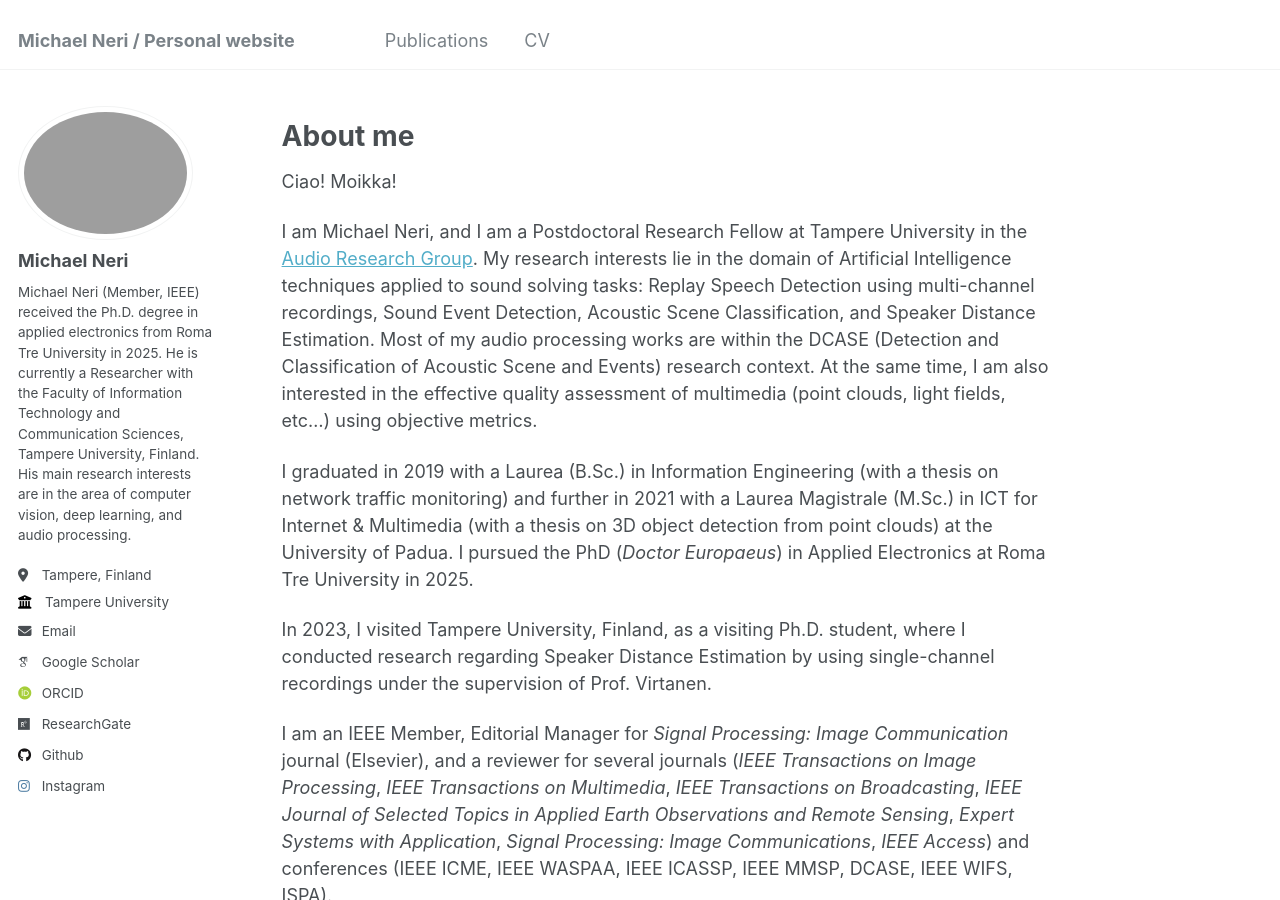
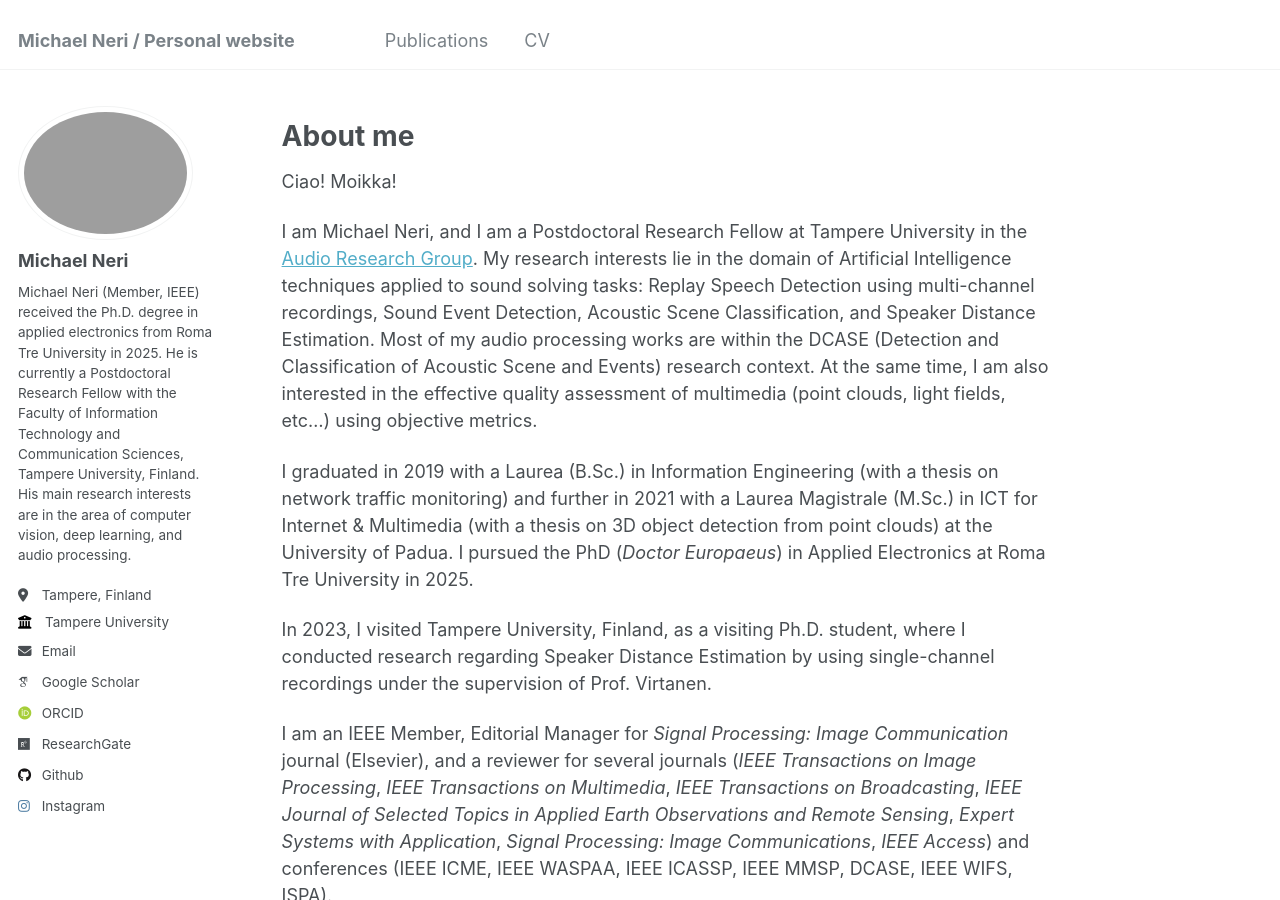
Before and after one commit to michaelneri/michaelneri.github.io, a Jekyll site: the page built from _pages/about.md, in a window 1280 px wide and 900 px high. Built offline with Jekyll 4.4.1, drawn with Linux system fonts in a browser that asks for light colours; some web fonts are replaced.

Commit message:
Update _config.yml

```diff
--- a/_config.yml
+++ b/_config.yml
@@ -24,7 +24,7 @@ author:
   avatar           : "profile.png"
   name             : "Michael Neri"
   pronouns         : # example: "she/her"
-  bio              : "Michael Neri (Member, IEEE) received the Ph.D. degree in applied electronics from Roma Tre University in 2025. He is currently a Researcher with the Faculty of Information Technology and Communication Sciences, Tampere University, Finland. His main research interests are in the area of computer vision, deep learning, and audio
+  bio              : "Michael Neri (Member, IEEE) received the Ph.D. degree in applied electronics from Roma Tre University in 2025. He is currently a Postdoctoral Research Fellow with the Faculty of Information Technology and Communication Sciences, Tampere University, Finland. His main research interests are in the area of computer vision, deep learning, and audio
 processing."
   location         : "Tampere, Finland"
   employer         : "Tampere University"
```
